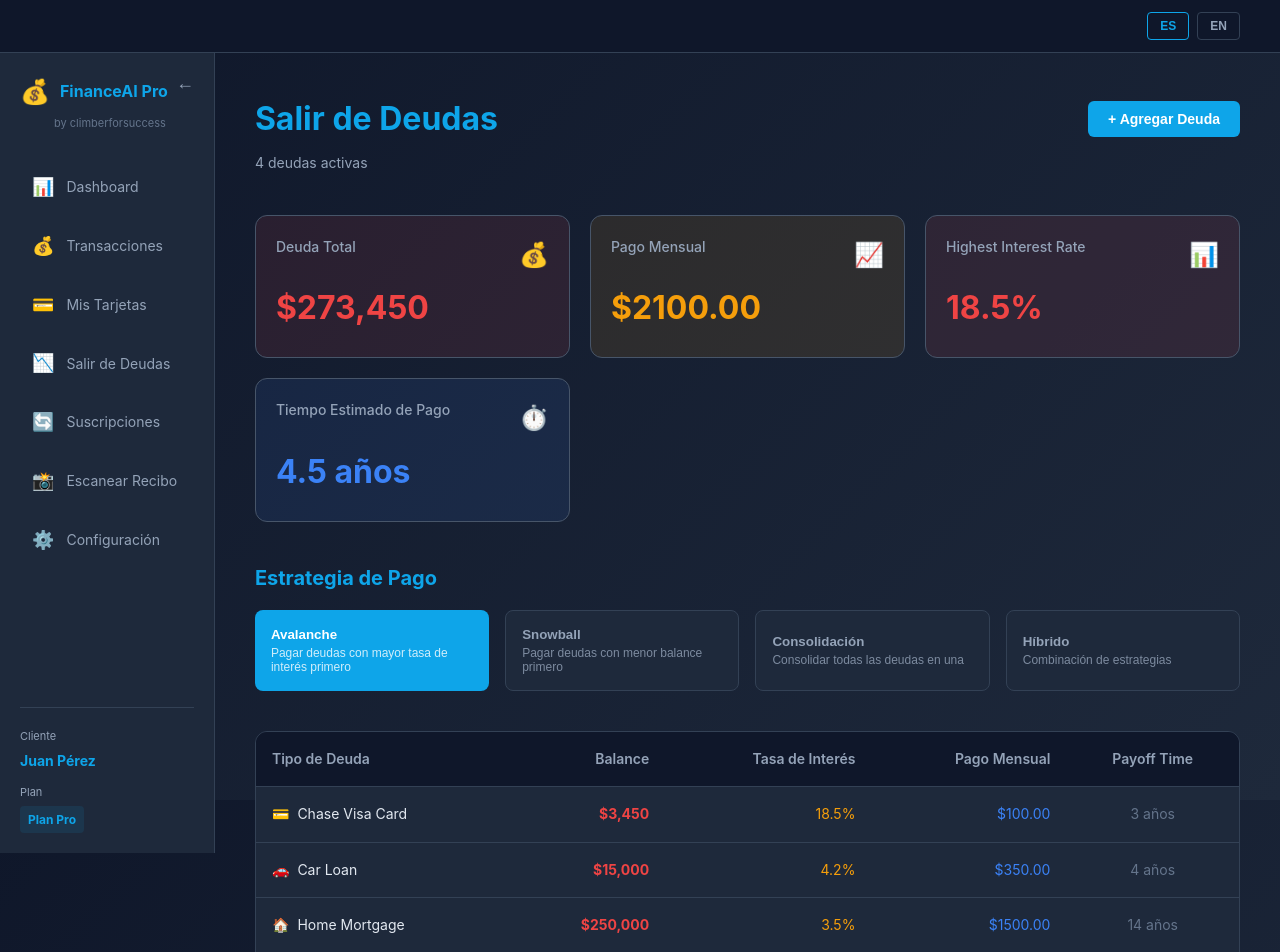
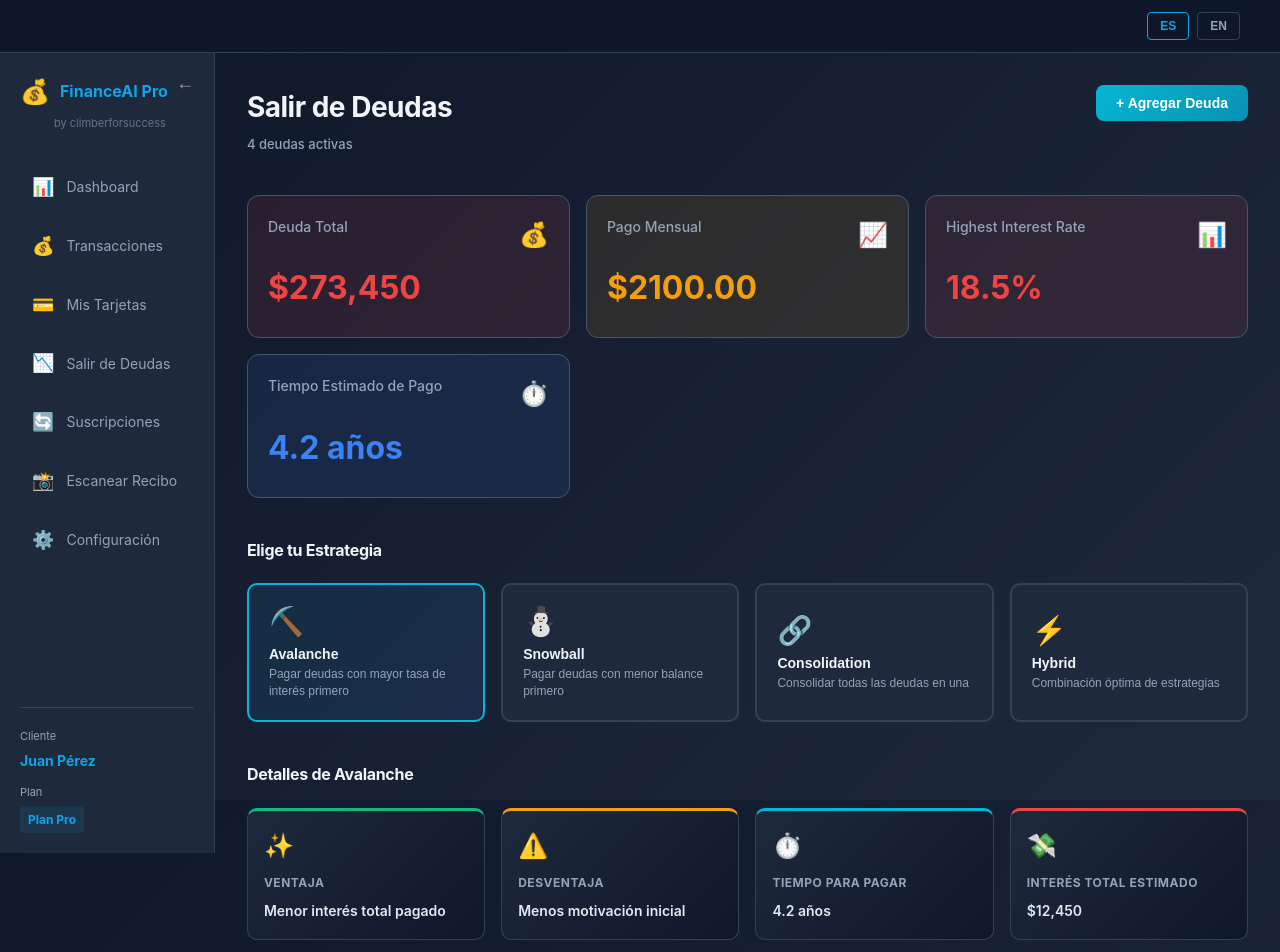
Before and after one commit to climberforsuccess-bit/financeai-pro, a Next.js app: page /debt-plan in a window 1280 px wide. Shown: the top 952 px of the page. Built offline with nearby package versions, Linux system fonts and the light colour scheme.

Commit message:
Debt Plan: Enhanced with strategy details, comparison & dynamic sorting

```diff
--- a/app/debt-plan/page.tsx
+++ b/app/debt-plan/page.tsx
@@ -53,54 +53,97 @@ const mockDebts: Debt[] = [
   },
 ];
 
+interface StrategyInfo {
+  id: string;
+  label: string;
+  description: string;
+  advantage: string;
+  disadvantage: string;
+  timeToPayoff: string;
+  totalInterest: string;
+  icon: string;
+}
+
+const strategies: StrategyInfo[] = [
+  {
+    id: 'avalanche',
+    label: 'Avalanche',
+    description: 'Pagar deudas con mayor tasa de interés primero',
+    advantage: 'Menor interés total pagado',
+    disadvantage: 'Menos motivación inicial',
+    timeToPayoff: '4.2 años',
+    totalInterest: '$12,450',
+    icon: '⛏️',
+  },
+  {
+    id: 'snowball',
+    label: 'Snowball',
+    description: 'Pagar deudas con menor balance primero',
+    advantage: 'Motivación rápida con victorias pequeñas',
+    disadvantage: 'Más interés total',
+    timeToPayoff: '4.8 años',
+    totalInterest: '$14,200',
+    icon: '⛄',
+  },
+  {
+    id: 'consolidation',
+    label: 'Consolidation',
+    description: 'Consolidar todas las deudas en una',
+    advantage: 'Un único pago mensual',
+    disadvantage: 'Puede aumentar interés',
+    timeToPayoff: '5.1 años',
+    totalInterest: '$15,800',
+    icon: '🔗',
+  },
+  {
+    id: 'hybrid',
+    label: 'Hybrid',
+    description: 'Combinación óptima de estrategias',
+    advantage: 'Balance entre velocidad y motivación',
+    disadvantage: 'Requiere más disciplina',
+    timeToPayoff: '4.5 años',
+    totalInterest: '$13,100',
+    icon: '⚡',
+  },
+];
+
 export default function DebtPlanPage() {
   const { t } = useLanguage();
   const [selectedStrategy, setSelectedStrategy] = useState<'avalanche' | 'snowball' | 'consolidation' | 'hybrid'>('avalanche');
 
   const totalDebt = mockDebts.reduce((sum, d) => sum + d.balance, 0);
   const totalMonthlyPayment = mockDebts.reduce((sum, d) => sum + d.minimumPayment, 0);
-  const highestRate = Math.max(...mockDebts.map(d => d.interestRate));
+  const highestRate = Math.max(...mockDebts.map((d) => d.interestRate));
 
-  const strategies = [
-    { id: 'avalanche', label: t('avalanche'), description: 'Pagar deudas con mayor tasa de interés primero' },
-    { id: 'snowball', label: t('snowball'), description: 'Pagar deudas con menor balance primero' },
-    { id: 'consolidation', label: t('consolidation'), description: 'Consolidar todas las deudas en una' },
-    { id: 'hybrid', label: t('hybrid'), description: 'Combinación de estrategias' },
-  ];
+  const currentStrategy = strategies.find((s) => s.id === selectedStrategy)!;
+
+  // Sort debts based on strategy
+  const sortedDebts = [...mockDebts].sort((a, b) => {
+    if (selectedStrategy === 'avalanche') {
+      return b.interestRate - a.interestRate;
+    } else if (selectedStrategy === 'snowball') {
+      return a.balance - b.balance;
+    }
+    return 0;
+  });
 
   return (
-    <div style={{ padding: '40px', maxWidth: '1400px' }}>
-      {/* Header */}
-      <div style={{ marginBottom: '40px' }}>
-        <div style={{ display: 'flex', justifyContent: 'space-between', alignItems: 'center', marginBottom: '8px' }}>
-          <h1 style={{ fontSize: '32px', color: '#0ea5e9' }}>
-            {t('debtPlan')}
-          </h1>
-          <button style={{
-            padding: '10px 20px',
-            background: '#0ea5e9',
-            border: 'none',
-            borderRadius: '6px',
-            color: '#fff',
-            fontSize: '14px',
-            fontWeight: 'bold',
-            cursor: 'pointer',
-          }}>
+    <div style={styles.container}>
+      {/* HEADER */}
+      <div style={styles.headerSection}>
+        <div style={styles.headerTop}>
+          <div>
+            <h1 style={styles.title}>{t('debtPlan')}</h1>
+            <p style={styles.subtitle}>{mockDebts.length} deudas activas</p>
+          </div>
+          <button style={styles.addDebtButton}>
             + {t('addDebt')}
           </button>
         </div>
-        <p style={{ color: '#94a3b8', fontSize: '14px' }}>
-          {mockDebts.length} deudas activas
-        </p>
       </div>
 
-      {/* Overview Stats */}
-      <div style={{
-        display: 'grid',
-        gridTemplateColumns: 'repeat(auto-fit, minmax(250px, 1fr))',
-        gap: '20px',
-        marginBottom: '40px',
-      }}>
+      {/* OVERVIEW STATS */}
+      <div style={styles.statsGrid}>
         <Card
           title={t('totalDebtAmount')}
           value={`$${totalDebt.toLocaleString('en-US', { maximumFractionDigits: 2 })}`}
@@ -124,107 +167,119 @@ export default function DebtPlanPage() {
         />
         <Card
           title={t('estimatedPayoffTime')}
-          value="4.5 años"
+          value={currentStrategy.timeToPayoff}
           icon="⏱️"
           textColor="#3b82f6"
           bgColor="rgba(59, 130, 246, 0.1)"
         />
       </div>
 
-      {/* Strategy Selection */}
-      <div style={{ marginBottom: '40px' }}>
-        <h2 style={{ color: '#0ea5e9', fontSize: '20px', marginBottom: '16px', fontWeight: 'bold' }}>
-          {t('debtStrategy')}
-        </h2>
-        <div style={{
-          display: 'grid',
-          gridTemplateColumns: 'repeat(auto-fit, minmax(200px, 1fr))',
-          gap: '16px',
-        }}>
+      {/* STRATEGY SELECTION */}
+      <div style={styles.strategySection}>
+        <h2 style={styles.sectionTitle}>Elige tu Estrategia</h2>
+        <div style={styles.strategyGrid}>
           {strategies.map((strategy) => (
             <button
               key={strategy.id}
               onClick={() => setSelectedStrategy(strategy.id as any)}
               style={{
-                padding: '16px',
-                background: selectedStrategy === strategy.id ? '#0ea5e9' : '#1e293b',
-                border: selectedStrategy === strategy.id ? 'none' : '1px solid #334155',
-                borderRadius: '8px',
-                color: selectedStrategy === strategy.id ? '#fff' : '#94a3b8',
-                textAlign: 'left',
-                cursor: 'pointer',
-                transition: 'all 0.2s',
-              }}
-              onMouseEnter={(e) => {
-                if (selectedStrategy !== strategy.id) {
-                  e.currentTarget.style.background = '#334155';
-                }
-              }}
-              onMouseLeave={(e) => {
-                if (selectedStrategy !== strategy.id) {
-                  e.currentTarget.style.background = '#1e293b';
-                }
+                ...styles.strategyButton,
+                ...(selectedStrategy === strategy.id && styles.strategyButtonActive),
               }}
             >
-              <div style={{ fontWeight: 'bold', marginBottom: '4px' }}>
-                {strategy.label}
-              </div>
-              <div style={{ fontSize: '12px', opacity: 0.8 }}>
-                {strategy.description}
-              </div>
+              <div style={styles.strategyIcon}>{strategy.icon}</div>
+              <div style={styles.strategyLabel}>{strategy.label}</div>
+              <div style={styles.strategyDesc}>{strategy.description}</div>
             </button>
           ))}
         </div>
       </div>
 
-      {/* Debts List */}
-      <div style={{
-        background: '#1e293b',
-        borderRadius: '12px',
-        border: '1px solid #334155',
-        overflow: 'hidden',
-      }}>
-        <table style={{
-          width: '100%',
-          borderCollapse: 'collapse',
-          fontSize: '14px',
-        }}>
+      {/* STRATEGY DETAILS */}
+      <div style={styles.strategyDetailsSection}>
+        <h2 style={styles.sectionTitle}>Detalles de {currentStrategy.label}</h2>
+        <div style={styles.strategyDetailsGrid}>
+          <StrategyDetailCard
+            icon="✨"
+            title="Ventaja"
+            content={currentStrategy.advantage}
+            color="#10b981"
+          />
+          <StrategyDetailCard
+            icon="⚠️"
+            title="Desventaja"
+            content={currentStrategy.disadvantage}
+            color="#f59e0b"
+          />
+          <StrategyDetailCard
+            icon="⏱️"
+            title="Tiempo para Pagar"
+            content={currentStrategy.timeToPayoff}
+            color="#06b6d4"
+          />
+          <StrategyDetailCard
+            icon="💸"
+            title="Interés Total Estimado"
+            content={currentStrategy.totalInterest}
+            color="#ef4444"
+          />
+        </div>
+      </div>
+
+      {/* DEBTS TABLE - SORTED BY STRATEGY */}
+      <div style={styles.debtsTableSection}>
+        <h2 style={styles.sectionTitle}>
+          Orden de Pago ({currentStrategy.label})
+        </h2>
+        <div style={styles.tableWrapper}>
+          <table style={styles.table}>
             <thead>
-            <tr style={{ background: '#0f172a', borderBottom: '1px solid #334155' }}>
-              <th style={{ padding: '16px', textAlign: 'left', color: '#94a3b8', fontWeight: '600' }}>
-                {t('debtType')}
-              </th>
-              <th style={{ padding: '16px', textAlign: 'right', color: '#94a3b8', fontWeight: '600' }}>
-                {t('balance')}
-              </th>
-              <th style={{ padding: '16px', textAlign: 'right', color: '#94a3b8', fontWeight: '600' }}>
-                {t('interestRate')}
-              </th>
-              <th style={{ padding: '16px', textAlign: 'right', color: '#94a3b8', fontWeight: '600' }}>
-                {t('monthlyPayment')}
-              </th>
-              <th style={{ padding: '16px', textAlign: 'center', color: '#94a3b8', fontWeight: '600' }}>
-                Payoff Time
-              </th>
+              <tr style={styles.tableHeader}>
+                <th style={{ ...styles.headerCell, textAlign: 'left' }}>Orden</th>
+                <th style={{ ...styles.headerCell, textAlign: 'left' }}>Deuda</th>
+                <th style={{ ...styles.headerCell, textAlign: 'right' }}>Balance</th>
+                <th style={{ ...styles.headerCell, textAlign: 'right' }}>Tasa</th>
+                <th style={{ ...styles.headerCell, textAlign: 'right' }}>Pago Mensual</th>
+                <th style={{ ...styles.headerCell, textAlign: 'center' }}>Tiempo</th>
               </tr>
             </thead>
             <tbody>
-            {mockDebts.map((debt) => (
-              <tr key={debt.id} style={{ borderBottom: '1px solid #334155' }}>
-                <td style={{ padding: '16px', color: '#e2e8f0', display: 'flex', alignItems: 'center', gap: '8px' }}>
-                  <span>{debt.icon}</span> {debt.name}
+              {sortedDebts.map((debt, index) => (
+                <tr key={debt.id} style={styles.tableRow}>
+                  <td style={{ ...styles.cell, color: '#06b6d4', fontWeight: '700' }}>
+                    #{index + 1}
                   </td>
-                <td style={{ padding: '16px', color: '#ef4444', textAlign: 'right', fontWeight: 'bold' }}>
+                  <td style={styles.cell}>
+                    <div style={{ display: 'flex', alignItems: 'center', gap: '8px' }}>
+                      <span>{debt.icon}</span>
+                      <span style={{ fontWeight: '600' }}>{debt.name}</span>
+                    </div>
+                  </td>
+                  <td
+                    style={{
+                      ...styles.cell,
+                      textAlign: 'right',
+                      color: '#ef4444',
+                      fontWeight: '700',
+                    }}
+                  >
                     ${debt.balance.toLocaleString('en-US', { maximumFractionDigits: 2 })}
                   </td>
-                <td style={{ padding: '16px', color: '#f59e0b', textAlign: 'right' }}>
+                  <td style={{ ...styles.cell, textAlign: 'right', color: '#f59e0b' }}>
                     {debt.interestRate}%
                   </td>
-                <td style={{ padding: '16px', color: '#3b82f6', textAlign: 'right' }}>
+                  <td style={{ ...styles.cell, textAlign: 'right', color: '#3b82f6' }}>
                     ${debt.minimumPayment.toFixed(2)}
                   </td>
-                <td style={{ padding: '16px', color: '#64748b', textAlign: 'center' }}>
-                  {Math.ceil(debt.balance / debt.minimumPayment / 12)} años
+                  <td
+                    style={{
+                      ...styles.cell,
+                      textAlign: 'center',
+                      color: '#94a3b8',
+                      fontSize: '13px',
+                    }}
+                  >
+                    ~{Math.ceil(debt.balance / debt.minimumPayment / 12)} años
                   </td>
                 </tr>
               ))}
@@ -232,5 +287,210 @@ export default function DebtPlanPage() {
           </table>
         </div>
       </div>
+    </div>
   );
 }
+
+function StrategyDetailCard({
+  icon,
+  title,
+  content,
+  color,
+}: {
+  icon: string;
+  title: string;
+  content: string;
+  color: string;
+}) {
+  return (
+    <div style={{ ...styles.detailCard, borderTopColor: color }}>
+      <div style={styles.detailIcon}>{icon}</div>
+      <div style={styles.detailTitle}>{title}</div>
+      <div style={styles.detailContent}>{content}</div>
+    </div>
+  );
+}
+
+const styles = {
+  container: {
+    padding: '32px',
+    maxWidth: '1600px',
+    margin: '0 auto',
+  } as React.CSSProperties,
+
+  headerSection: {
+    marginBottom: '40px',
+  } as React.CSSProperties,
+
+  headerTop: {
+    display: 'flex',
+    justifyContent: 'space-between',
+    alignItems: 'flex-start',
+  } as React.CSSProperties,
+
+  title: {
+    fontSize: '28px',
+    fontWeight: '700',
+    color: '#f1f5f9',
+    marginBottom: '4px',
+    letterSpacing: '-0.5px',
+  } as React.CSSProperties,
+
+  subtitle: {
+    fontSize: '13px',
+    color: '#94a3b8',
+    fontWeight: '500',
+  } as React.CSSProperties,
+
+  addDebtButton: {
+    padding: '10px 20px',
+    background: 'linear-gradient(135deg, #06b6d4, #0891b2)',
+    border: 'none',
+    borderRadius: '8px',
+    color: '#fff',
+    fontSize: '14px',
+    fontWeight: '600',
+    cursor: 'pointer',
+    transition: 'all 0.3s ease',
+  } as React.CSSProperties,
+
+  statsGrid: {
+    display: 'grid',
+    gridTemplateColumns: 'repeat(auto-fit, minmax(250px, 1fr))',
+    gap: '16px',
+    marginBottom: '40px',
+  } as React.CSSProperties,
+
+  strategySection: {
+    marginBottom: '40px',
+  } as React.CSSProperties,
+
+  sectionTitle: {
+    fontSize: '16px',
+    fontWeight: '700',
+    color: '#f1f5f9',
+    marginBottom: '20px',
+    letterSpacing: '-0.3px',
+  } as React.CSSProperties,
+
+  strategyGrid: {
+    display: 'grid',
+    gridTemplateColumns: 'repeat(auto-fit, minmax(220px, 1fr))',
+    gap: '16px',
+  } as React.CSSProperties,
+
+  strategyButton: {
+    padding: '20px',
+    background: '#1e293b',
+    border: '2px solid #334155',
+    borderRadius: '10px',
+    color: '#94a3b8',
+    textAlign: 'left',
+    cursor: 'pointer',
+    transition: 'all 0.3s ease',
+  } as React.CSSProperties,
+
+  strategyButtonActive: {
+    background: 'linear-gradient(135deg, rgba(6, 182, 212, 0.1), rgba(59, 130, 246, 0.1))',
+    borderColor: '#06b6d4',
+    color: '#06b6d4',
+  } as React.CSSProperties,
+
+  strategyIcon: {
+    fontSize: '28px',
+    marginBottom: '8px',
+  } as React.CSSProperties,
+
+  strategyLabel: {
+    fontSize: '14px',
+    fontWeight: '700',
+    color: '#f1f5f9',
+    marginBottom: '4px',
+  } as React.CSSProperties,
+
+  strategyDesc: {
+    fontSize: '12px',
+    color: '#94a3b8',
+    lineHeight: '1.4',
+  } as React.CSSProperties,
+
+  strategyDetailsSection: {
+    marginBottom: '40px',
+  } as React.CSSProperties,
+
+  strategyDetailsGrid: {
+    display: 'grid',
+    gridTemplateColumns: 'repeat(auto-fit, minmax(200px, 1fr))',
+    gap: '16px',
+  } as React.CSSProperties,
+
+  detailCard: {
+    background: 'linear-gradient(135deg, #1e293b 0%, #0f172a 100%)',
+    border: '1px solid #334155',
+    borderTop: '3px solid',
+    borderRadius: '10px',
+    padding: '16px',
+  } as React.CSSProperties,
+
+  detailIcon: {
+    fontSize: '24px',
+    marginBottom: '8px',
+  } as React.CSSProperties,
+
+  detailTitle: {
+    fontSize: '12px',
+    fontWeight: '700',
+    color: '#94a3b8',
+    textTransform: 'uppercase',
+    letterSpacing: '0.5px',
+    marginBottom: '8px',
+  } as React.CSSProperties,
+
+  detailContent: {
+    fontSize: '14px',
+    color: '#e2e8f0',
+    fontWeight: '600',
+  } as React.CSSProperties,
+
+  debtsTableSection: {
+    marginBottom: '20px',
+  } as React.CSSProperties,
+
+  tableWrapper: {
+    background: 'linear-gradient(135deg, #1e293b 0%, #0f172a 100%)',
+    border: '1px solid #334155',
+    borderRadius: '12px',
+    overflow: 'hidden',
+  } as React.CSSProperties,
+
+  table: {
+    width: '100%',
+    borderCollapse: 'collapse',
+    fontSize: '14px',
+  } as React.CSSProperties,
+
+  tableHeader: {
+    background: '#0f172a',
+    borderBottom: '1px solid #334155',
+  } as React.CSSProperties,
+
+  headerCell: {
+    padding: '16px',
+    color: '#94a3b8',
+    fontWeight: '600',
+    textAlign: 'left',
+    textTransform: 'uppercase',
+    fontSize: '12px',
+    letterSpacing: '0.5px',
+  } as React.CSSProperties,
+
+  tableRow: {
+    borderBottom: '1px solid #334155',
+    transition: 'background 0.2s ease',
+  } as React.CSSProperties,
+
+  cell: {
+    padding: '14px 16px',
+    color: '#e2e8f0',
+  } as React.CSSProperties,
+};
```
Lines whose indentation alone changed are shown as unchanged.
